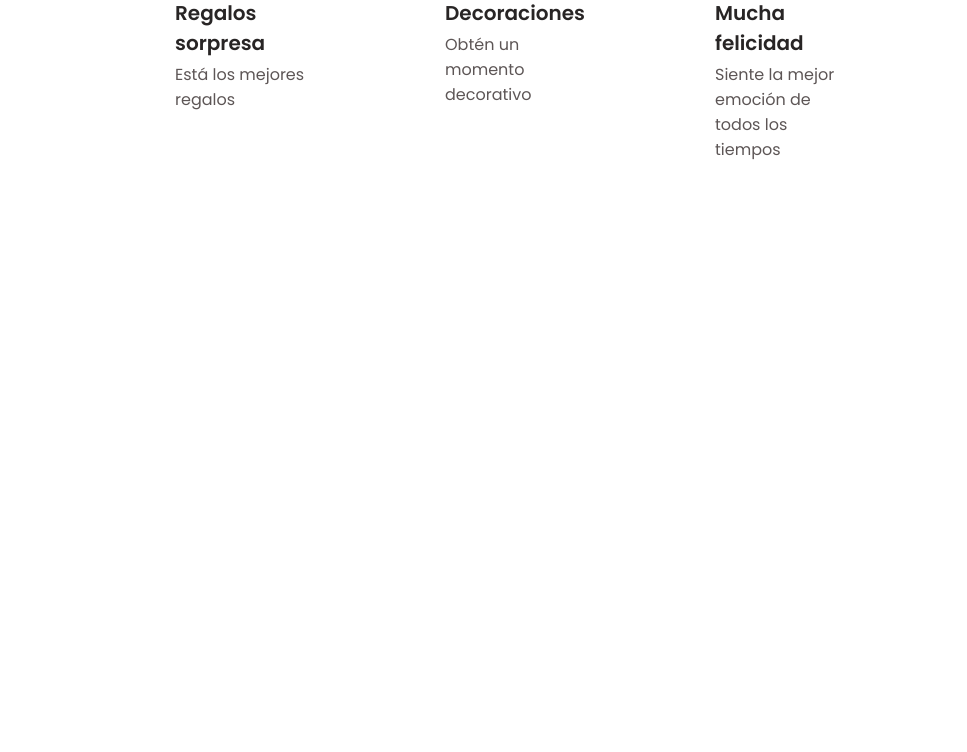
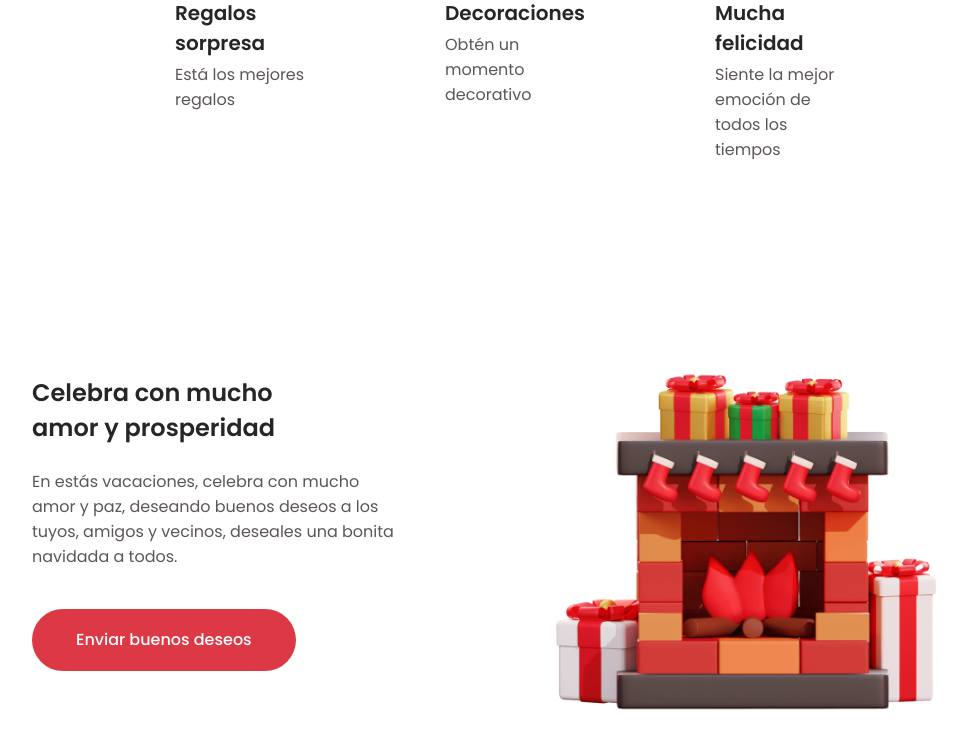
Before and after one commit to maximovj/pagina-web-navideno, a plain HTML site: page index.html in a window 1280 px wide. Shown: the part 1094-1846 px from the top of the page, without its empty margins (124-1091 px from the left). Drawn offline with nearby package versions, Linux system fonts and the light colour scheme.

Commit message:
Se agrega celebraciones

```diff
--- a/index.html
+++ b/index.html
@@ -105,7 +105,19 @@
 
             <!--==================== CELEBRATE ====================-->
             <section class="celebrate section container" id="celebrate">
-
+               <div class="celebrate__container grid">
+                <div class="celebrate__data">
+                    <h2 class="section__title celebrate__title">
+                        Celebra con mucho <br> amor y prosperidad
+                    </h2>
+                    <p class="celebrate__description">
+                        En estás vacaciones, celebra con mucho amor y paz, deseando buenos deseos a los tuyos,
+                        amigos y vecinos, deseales una bonita navidada a todos.
+                    </p>
+                    <a href="#" class="button">Enviar buenos deseos</a>
+                </div>
+                <img src="assets/img/celebrate.png" alt="celebrate.png" class="celebrate__img" />
+               </div>
             </section>
 
             <!--==================== GIFT ====================-->
```
